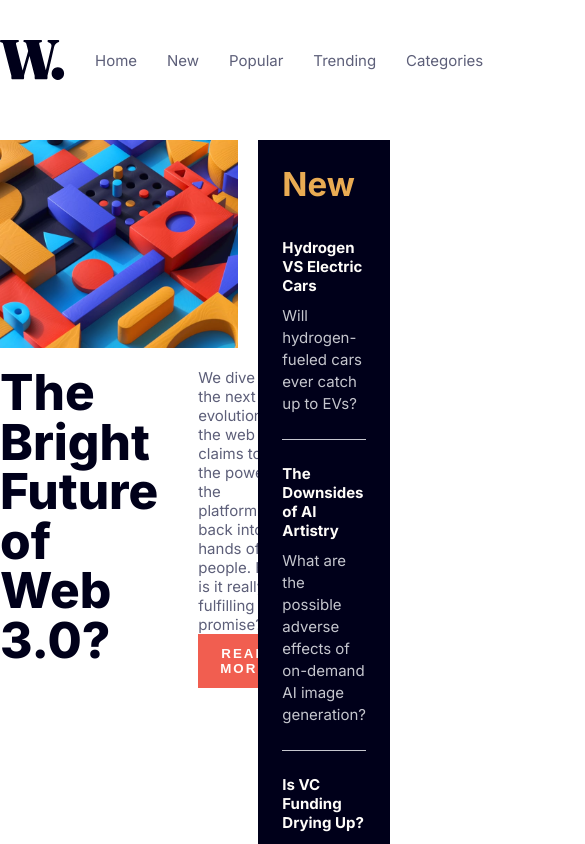
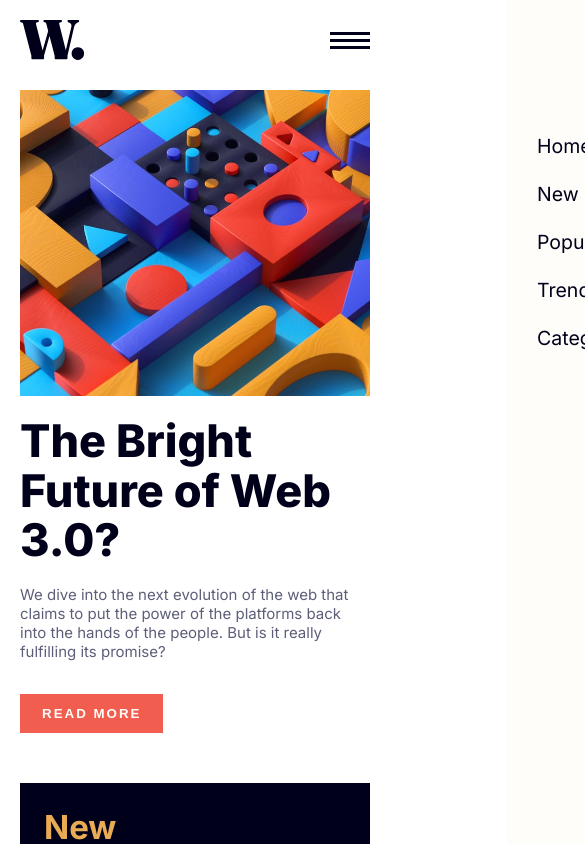
Before and after one commit to tymino/frontendmentor_news-homepage, a Vue app: page / in a window 390 px wide. Shown: the top 844 px of the page, 585 px wide, since content can reach past the window. Built offline with nearby package versions, Linux system fonts and the light colour scheme.

Commit message:
style mobile

```diff
--- a/src/App.vue
+++ b/src/App.vue
@@ -62,6 +62,32 @@ export default {
   }
 }
 
-@media (max-width: 640px) {
+@media (max-width: 550px) {
+  .content {
+    grid-template-rows: repeat(4, auto);
+    grid-template-columns: 1fr;
+    grid-gap: 30px;
+    grid-template-areas:
+      'a a a'
+      'b b b'
+      'c c c'
+      'd d d';
+    margin-top: 0px;
+    padding: 20px;
+
+    &__header {
+      grid-area: a;
+      margin-bottom: 0px;
+    }
+    &__main {
+      grid-area: b;
+    }
+    &__aside {
+      grid-area: c;
+    }
+    &__bottom {
+      grid-area: d;
+    }
+  }
 }
 </style>
--- a/src/components/Bottom.vue
+++ b/src/components/Bottom.vue
@@ -92,6 +92,11 @@ export default {
   }
 }
 
-@media (max-width: 640px) {
+@media (max-width: 550px) {
+  .bottom {
+    grid-template-rows: repeat(3, 1fr);
+    grid-template-columns: 1fr;
+    margin-top: 20px;
+  }
 }
 </style>
--- a/src/components/Header.vue
+++ b/src/components/Header.vue
@@ -5,8 +5,19 @@
       class="header__burger-icon"
       src="@/assets/icons/icon-menu.svg"
       alt="burger-menu"
+      @click="openMenu"
     />
-    <div class="header__links">
+    <div
+      class="header__links"
+      :class="{ 'header__links--active': isActiveMenu }"
+    >
+      <img
+        class="header__close-icon"
+        src="@/assets/icons/icon-menu-close.svg"
+        alt="menu-close"
+        @click="closeMenu"
+      />
+
       <div class="header__links-item" v-for="item in items" :key="item">
         {{ item }}
       </div>
@@ -15,6 +26,8 @@
 </template>
 
 <script>
+import { ref } from 'vue';
+
 import Logo from '@/components/Logo.vue';
 
 export default {
@@ -24,8 +37,16 @@ export default {
   },
   setup() {
     const items = ['home', 'new', 'popular', 'trending', 'categories'];
+    let isActiveMenu = ref(false);
 
-    return { items };
+    const openMenu = () => {
+      isActiveMenu.value = true;
+    };
+    const closeMenu = () => {
+      isActiveMenu.value = false;
+    };
+
+    return { items, isActiveMenu, openMenu, closeMenu };
   },
 };
 </script>
@@ -40,12 +61,16 @@ export default {
     display: none;
   }
 
+  &__close-icon {
+    display: none;
+  }
+
   &__links {
     display: flex;
-    text-transform: capitalize;
 
     &-item {
       margin-left: 30px;
+      text-transform: capitalize;
       transition: color var(--transition-delay);
 
       &:hover {
@@ -55,4 +80,80 @@ export default {
     }
   }
 }
+
+@media (max-width: 550px) {
+  @keyframes menuOpen {
+    0% {
+      right: -100%;
+      opacity: 0;
+    }
+    50% {
+      opacity: 0;
+    }
+    100% {
+      right: 0%;
+      opacity: 1;
+    }
+  }
+  @keyframes menuClose {
+    0% {
+      right: 0%;
+      opacity: 1;
+    }
+    50% {
+      opacity: 0;
+    }
+
+    100% {
+      right: -100%;
+    }
+  }
+
+  .header {
+    position: relative;
+    display: flex;
+    align-items: center;
+    justify-content: space-between;
+
+    &__burger-icon {
+      display: block;
+    }
+    &__close-icon {
+      display: block;
+      align-self: flex-end;
+      width: 32px;
+      height: 32px;
+      margin-bottom: 60px;
+    }
+
+    &__links {
+      position: fixed;
+      top: 0;
+      right: -100%;
+      width: 70%;
+      height: 100vh;
+
+      display: flex;
+      flex-direction: column;
+      padding: 30px 20px 0px 30px;
+
+      background: var(--color-off-white);
+
+      animation-name: menuClose;
+      animation-duration: 0.3s;
+
+      &--active {
+        animation-name: menuOpen;
+        animation-duration: 0.3s;
+        right: 0%;
+      }
+
+      &-item {
+        margin: 12px 0px;
+        color: var(--color-very-dark-blue);
+        font-size: 1.3rem;
+      }
+    }
+  }
+}
 </style>
--- a/src/components/Main.vue
+++ b/src/components/Main.vue
@@ -39,7 +39,6 @@ export default {
   display: flex;
   flex-direction: column;
 
-
   &__picture {
     & > img {
       width: 100%;
@@ -70,12 +69,29 @@ export default {
     justify-content: space-between;
     align-items: flex-start;
     padding-right: 10px;
+  }
+}
 
-    // &-text {
-    // }
+@media (max-width: 550px) {
+  .main {
+    margin-bottom: 20px;
 
-    // &-button {
-    // }
+    &__wrapper {
+      grid-template-rows: repeat(2, 1fr);
+      grid-template-columns: 1fr;
+    }
+
+    &__title {
+      font-size: 3rem;
+    }
+
+    &__describe {
+      padding-right: 0px;
+
+      &-button {
+        margin-top: 20px;
+      }
+    }
   }
 }
 </style>
```
